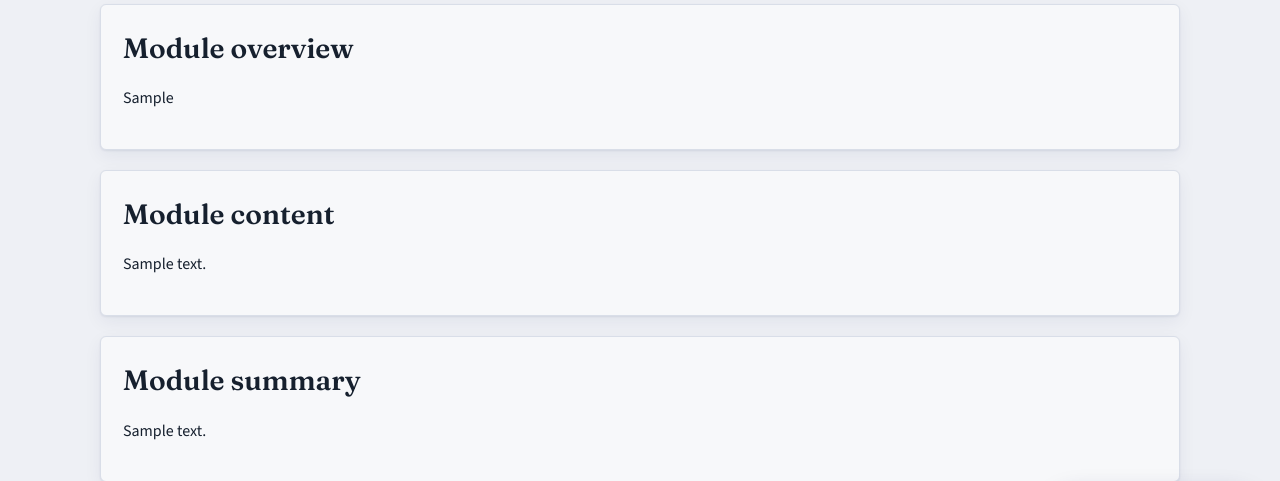
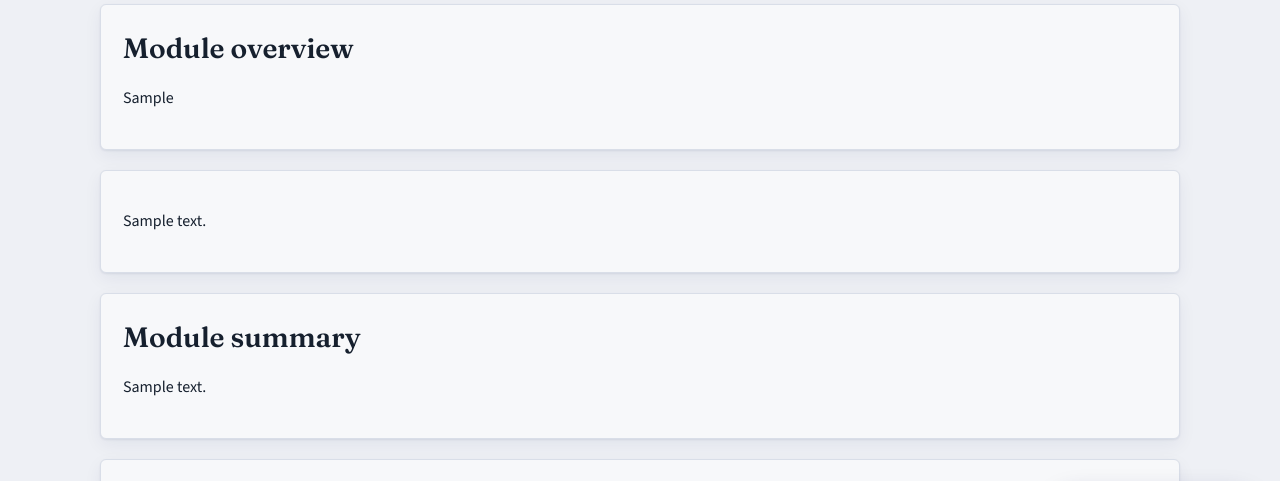
Before and after one commit to remikeks/project-sweep, a Django app: a page that uses templates/courses/course_module_detail.html in a window 1280 px wide. Shown: the part 241-722 px from the top of the page. Run offline with Django 5.2, Linux system fonts and the light colour scheme; tables that the repository leaves empty hold one stand-in row (values such as "Sample post"); parts of the project's set-up code (start-up, migrations or seed data) failed here and were passed over.

Commit message:
removed 'module content'

```diff
--- a/templates/courses/course_module_detail.html
+++ b/templates/courses/course_module_detail.html
@@ -19,7 +19,7 @@
   {% endif %}
 
   <div class="card" style="margin-bottom:20px;">
-    <h2>Module content</h2>
+    <!--<h2>Module content</h2>-->
     <div>{{ module_content_html }}</div>
   </div>
 
```
